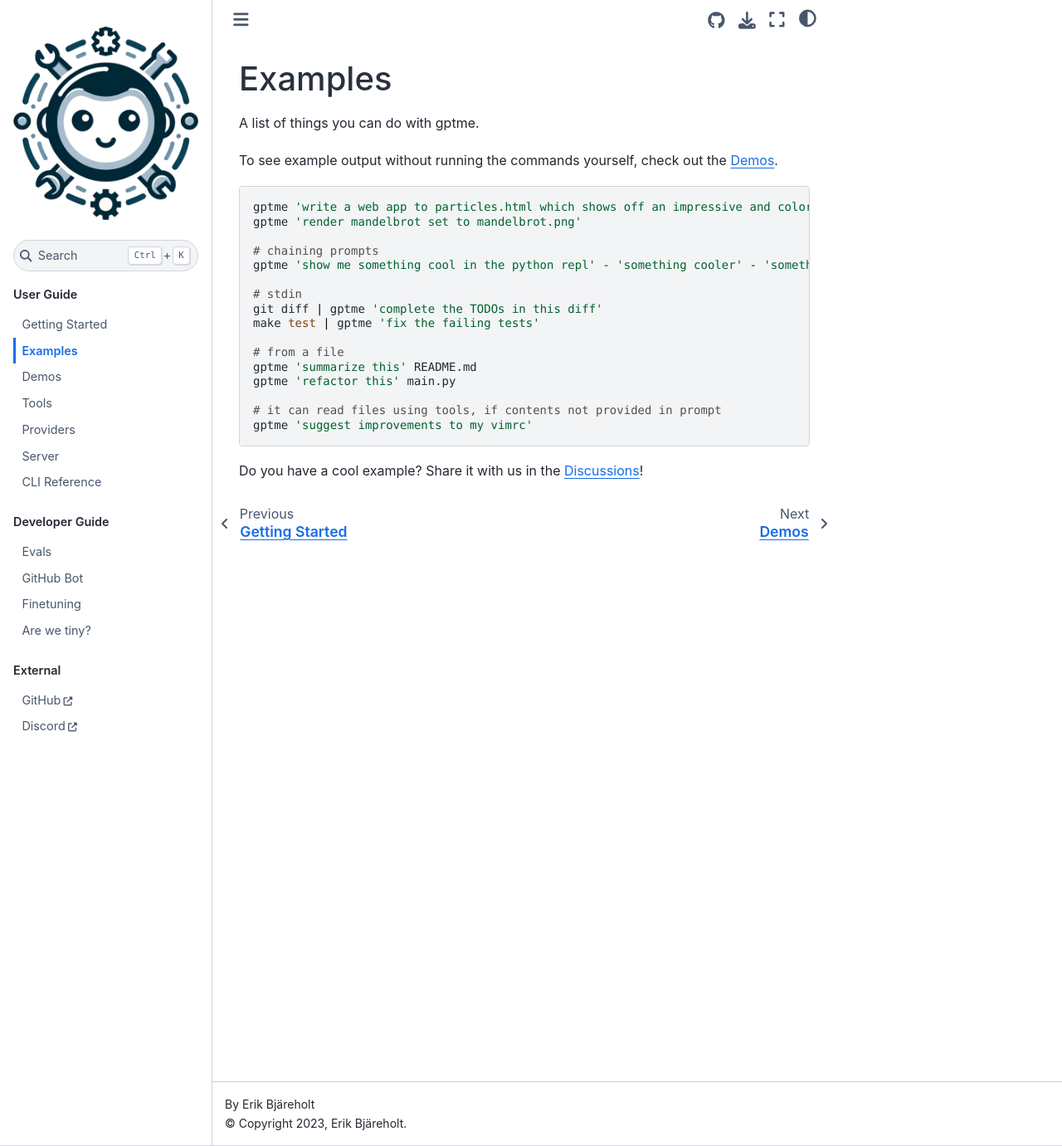
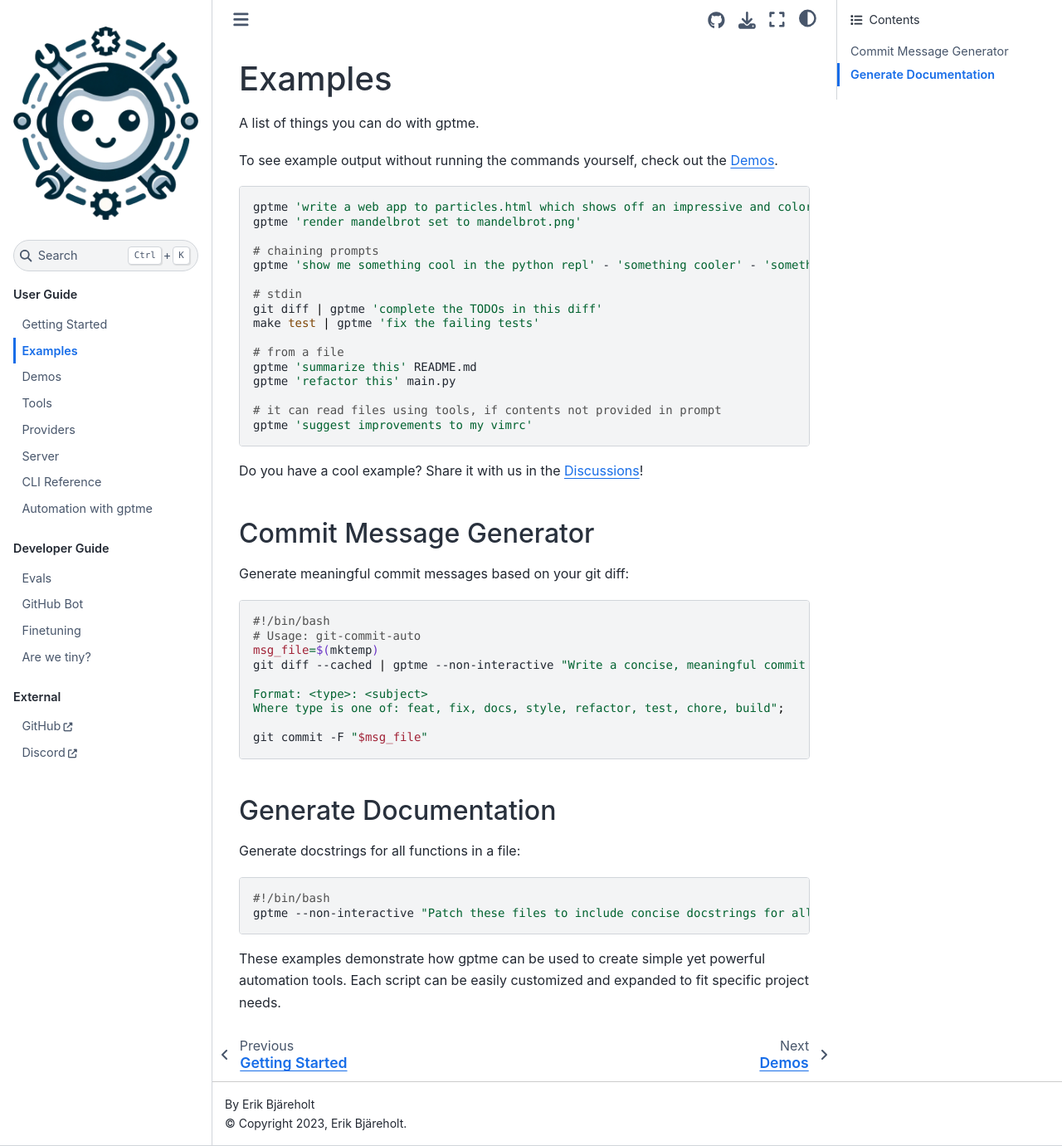
Before and after one commit to get-loose/gptme, a Sphinx documentation site: the page built from docs/examples.rst, in a window 1280 px wide and 1381 px high. Shown: the whole window at 83% size. Built offline with Sphinx 7.4.7 and the Sphinx Book theme 1.1.4, drawn with Linux system fonts in a browser that asks for light colours; pages that are not in the unit, such as notebooks, are missing from menus.

Commit message:
docs: added minimal automation docs (#144)

```diff
--- a/docs/conf.py
+++ b/docs/conf.py
@@ -4,10 +4,12 @@
 # https://www.sphinx-doc.org/en/master/usage/configuration.html
 # -- Project information -----------------------------------------------------
 # https://www.sphinx-doc.org/en/master/usage/configuration.html#project-information
+
 import re
 
 from docutils import nodes
 from docutils.parsers.rst import Directive
+
 
 project = "gptme"
 copyright = "2023, Erik Bjäreholt"
--- a/docs/examples.rst
+++ b/docs/examples.rst
@@ -27,3 +27,36 @@
 
 
 Do you have a cool example? Share it with us in the `Discussions <https://github.com/ErikBjare/gptme/discussions>`_!
+
+
+Commit Message Generator
+------------------------
+
+Generate meaningful commit messages based on your git diff:
+
+.. code-block:: bash
+
+   #!/bin/bash
+   # Usage: git-commit-auto
+   msg_file=$(mktemp)
+   git diff --cached | gptme --non-interactive "Write a concise, meaningful commit message for this diff to `$msg_file`.
+
+   Format: <type>: <subject>
+   Where type is one of: feat, fix, docs, style, refactor, test, chore, build";
+
+   git commit -F "$msg_file"
+
+Generate Documentation
+----------------------
+
+Generate docstrings for all functions in a file:
+
+.. TODO: not automation, move to examples.
+
+.. code-block:: bash
+
+   #!/bin/bash
+   gptme --non-interactive "Patch these files to include concise docstrings for all functions, skip functions that already have docstrings. Include: brief description, parameters." $@
+
+
+These examples demonstrate how gptme can be used to create simple yet powerful automation tools. Each script can be easily customized and expanded to fit specific project needs.
--- a/docs/index.rst
+++ b/docs/index.rst
@@ -25,6 +25,7 @@
    providers
    server
    cli
+   automation
 
 .. toctree::
    :maxdepth: 2
```
Also changed, not shown: docs/automation.rst (added, +34 -0 lines), docs/automation/example_activity_summary.rst (added, +56 -0 lines), docs/automation/example_code_review.rst (added, +88 -0 lines), 1 other file.
